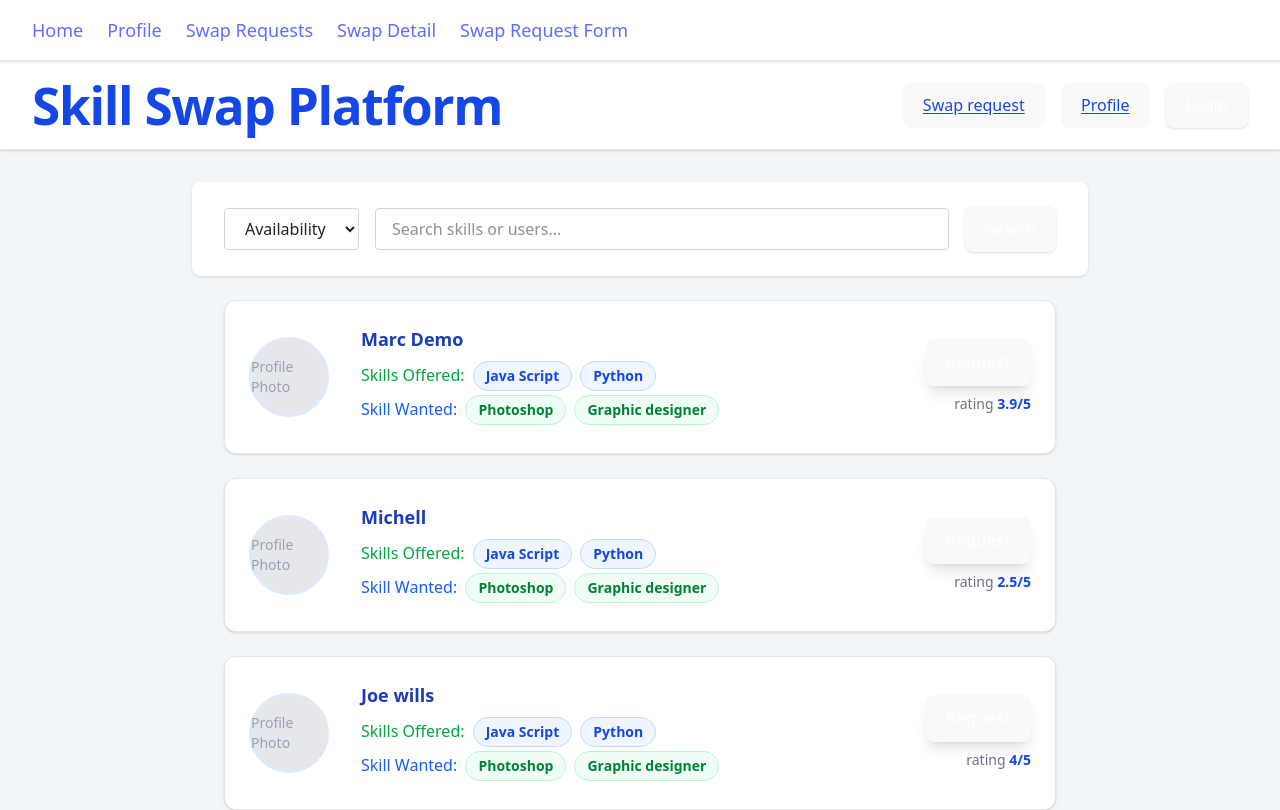
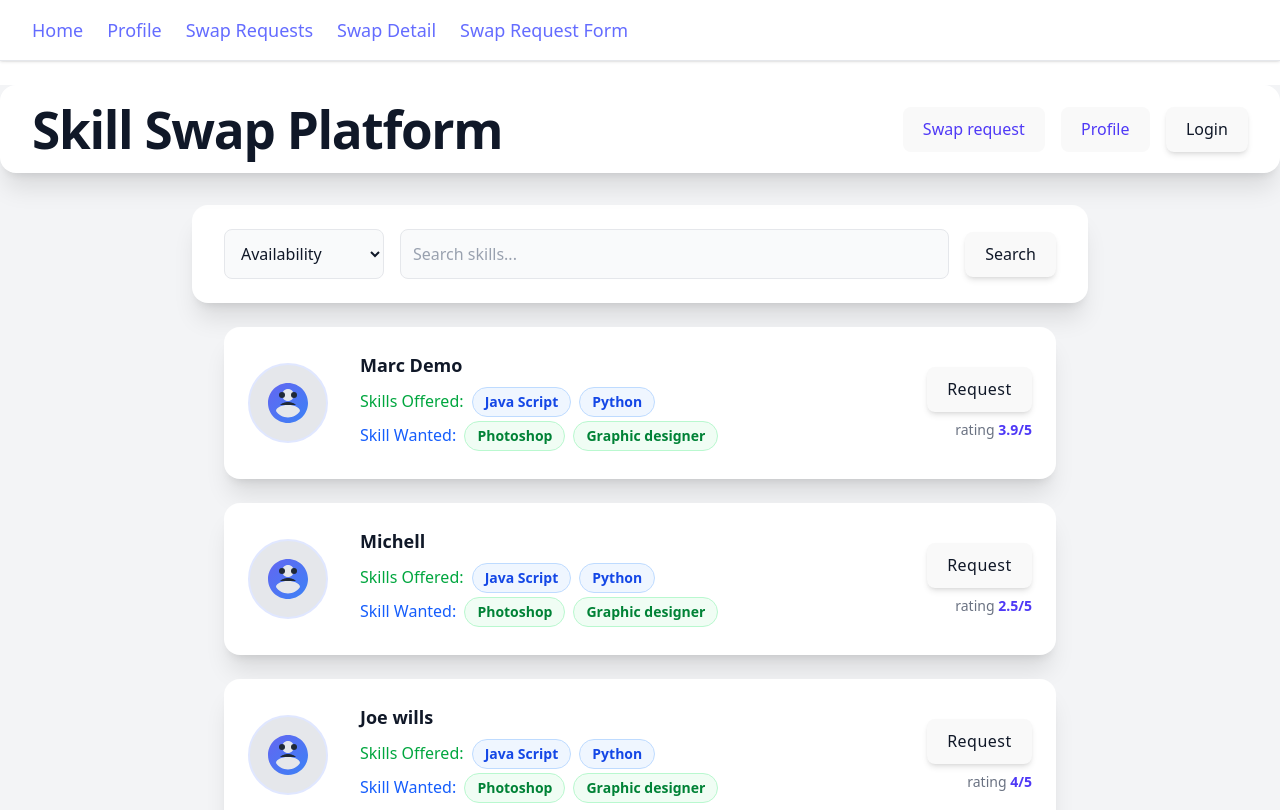
Before and after one commit to Sunny2307/Skillmate, a React (Vite) app in the folder client/: page / in a window 1280 px wide. Shown: the top 810 px of the page. Built offline with nearby package versions, Linux system fonts and the light colour scheme.

Commit message:
ui change

```diff
--- a/client/src/pages/Home.jsx
+++ b/client/src/pages/Home.jsx
@@ -34,28 +34,39 @@ function Home({ isAuthenticated, onLoginClick, onLogoutClick }) {
   const [search, setSearch] = React.useState('');
   const [availability, setAvailability] = React.useState('');
   const [page, setPage] = React.useState(1);
-  const users = mockUsers;
   const navigate = useNavigate();
 
+  // Filter users based on search input matching skillsOffered or skillsWanted
+  const filteredUsers = mockUsers.filter(user =>
+    user.skillsOffered.some(skill => skill.toLowerCase().includes(search.toLowerCase())) ||
+    user.skillsWanted.some(skill => skill.toLowerCase().includes(search.toLowerCase()))
+  );
+
   return (
-    <div className="min-h-screen bg-[#f3f6f8] text-[#222] font-sans">
+    <div className="min-h-screen bg-gray-100 text-gray-900 font-sans">
       {/* Header */}
-      <header className="flex justify-between items-center px-8 py-4 border-b border-gray-200 bg-white shadow-sm sticky top-0 z-10">
-        <h1 className="text-2xl font-bold text-blue-700 tracking-tight cursor-pointer" onClick={() => navigate('/')}>Skill Swap Platform</h1>
+      <header className="flex justify-between items-center px-8 py-4 bg-white rounded-2xl shadow-xl w-full mt-6 sticky top-0 z-10">
+        <h1 className="text-3xl font-extrabold text-gray-900 tracking-tight cursor-pointer" onClick={() => navigate('/')}>
+          Skill Swap Platform
+        </h1>
         <div className="flex gap-4 items-center">
-          <button onClick={() => navigate('/swap-requests')} className="text-blue-700 font-semibold underline underline-offset-2">Swap request</button>
-          <button onClick={() => navigate('/profile')} className="text-blue-700 font-semibold underline underline-offset-2">Profile</button>
+          <button onClick={() => navigate('/swap-requests')} className="text-indigo-600 font-semibold hover:text-indigo-800 transition-colors">
+            Swap request
+          </button>
+          <button onClick={() => navigate('/profile')} className="text-indigo-600 font-semibold hover:text-indigo-800 transition-colors">
+            Profile
+          </button>
           {isAuthenticated ? (
             <button
               onClick={onLogoutClick}
-              className="bg-blue-600 px-6 py-2 rounded text-white font-semibold shadow hover:bg-blue-700 transition"
+              className="px-6 py-3 bg-blue-600 text-gray-900 rounded-lg hover:bg-blue-500 hover:scale-105 disabled:opacity-50 disabled:cursor-not-allowed transition-all duration-300 font-bold shadow-md"
             >
               Logout
             </button>
           ) : (
             <button
               onClick={onLoginClick}
-              className="bg-blue-600 px-6 py-2 rounded text-white font-semibold shadow hover:bg-blue-700 transition"
+              className="px-6 py-3 bg-blue-600 text-gray-900 rounded-lg hover:bg-blue-500 hover:scale-105 disabled:opacity-50 disabled:cursor-not-allowed transition-all duration-300 font-bold shadow-md"
             >
               Login
             </button>
@@ -64,11 +75,12 @@ function Home({ isAuthenticated, onLoginClick, onLogoutClick }) {
       </header>
 
       {/* Filter/Search Bar */}
-      <div className="flex items-center gap-4 px-8 py-6 bg-white shadow rounded-lg max-w-4xl mx-auto mt-8 mb-6">
+      <div className="px-8 py-6 bg-white rounded-2xl shadow-xl max-w-4xl mx-auto mt-8 mb-6">
+        <div className="flex items-center gap-4">
           <select
             value={availability}
             onChange={e => setAvailability(e.target.value)}
-          className="border border-gray-300 rounded px-4 py-2 text-[#222] bg-white focus:ring-2 focus:ring-blue-200"
+            className="w-40 p-3 border border-gray-200 rounded-lg focus:ring-2 focus:ring-indigo-500 focus:border-indigo-500 transition-colors bg-gray-50 text-gray-900 placeholder-gray-400"
           >
             <option value="">Availability</option>
             <option value="available">Available</option>
@@ -76,25 +88,41 @@ function Home({ isAuthenticated, onLoginClick, onLogoutClick }) {
           </select>
           <input
             type="text"
-          placeholder="Search skills or users..."
+            placeholder="Search skills..."
             value={search}
             onChange={e => setSearch(e.target.value)}
-          className="border border-gray-300 rounded px-4 py-2 text-[#222] bg-white flex-1 focus:ring-2 focus:ring-blue-200"
+            className="w-full p-3 border border-gray-200 rounded-lg focus:ring-2 focus:ring-indigo-500 focus:border-indigo-500 transition-colors bg-gray-50 text-gray-900 placeholder-gray-400 flex-1 min-w-0"
           />
-        <button className="bg-blue-600 px-6 py-2 rounded text-white font-semibold shadow hover:bg-blue-700 transition">
+          <button className="px-6 py-3 bg-blue-600 text-gray-900 rounded-lg hover:bg-blue-500 hover:scale-105 transition-all duration-300 font-bold shadow-md">
             Search
           </button>
+        </div>
       </div>
 
       {/* User Cards */}
       <div className="px-8 space-y-6 max-w-4xl mx-auto">
-        {users.map(u => (
-          <div key={u.id} className="flex items-center bg-white rounded-xl p-6 border border-gray-200 shadow-sm hover:shadow-lg transition">
-            <div className="w-20 h-20 rounded-full bg-gray-200 flex items-center justify-center text-gray-400 text-lg mr-8 border-2 border-blue-100">
-              <span className="text-sm">Profile Photo</span>
+        {filteredUsers.length > 0 ? (
+          filteredUsers.map(u => (
+            <div key={u.id} className="flex items-center bg-white rounded-2xl p-6 shadow-xl transform transition-all hover:scale-105">
+              <div className="w-20 h-20 rounded-full bg-gray-200 flex items-center justify-center mr-8 border-2 border-indigo-100">
+                <svg xmlns="http://www.w3.org/2000/svg" className="h-12 w-12" viewBox="0 0 24 24">
+                  <defs>
+                    <linearGradient id="emojiGradient" x1="0%" y1="0%" x2="100%" y2="100%">
+                      <stop offset="0%" style={{ stopColor: '#6366F1', stopOpacity: 1 }} />
+                      <stop offset="100%" style={{ stopColor: '#3B82F6', stopOpacity: 1 }} />
+                    </linearGradient>
+                  </defs>
+                  <path
+                    fill="url(#emojiGradient)"
+                    d="M12 2C6.48 2 2 6.48 2 12s4.48 10 10 10 10-4.48 10-10S17.52 2 12 2zm0 3c1.66 0 3 1.34 3 3s-1.34 3-3 3-3-1.34-3-3 1.34-3 3-3zm0 14.2c-2.5 0-4.71-1.28-6-3.22.03-1.99 4-3.08 6-3.08s5.97 1.09 6 3.08c-1.29 1.94-3.5 3.22-6 3.22z"
+                  />
+                  <circle cx="9" cy="8" r="1.5" fill="#1F2937" />
+                  <circle cx="15" cy="8" r="1.5" fill="#1F2937" />
+                  <path fill="#1F2937" d="M8 13h8c-.55-.77-2.54-1.5-4-1.5s-3.45.73-4 1.5z" />
+                </svg>
               </div>
               <div className="flex-1">
-              <div className="text-lg font-bold mb-2 text-blue-800">{u.name}</div>
+                <div className="text-lg font-bold mb-2 text-gray-900">{u.name}</div>
                 <div className="mb-1">
                   <span className="text-green-600 font-medium">Skills Offered: </span>
                   {u.skillsOffered.map(skill => (
@@ -110,16 +138,19 @@ function Home({ isAuthenticated, onLoginClick, onLogoutClick }) {
               </div>
               <div className="flex flex-col items-end gap-2">
                 <button
-                className="bg-blue-700 hover:bg-blue-800 text-white px-8 py-3 rounded-lg font-bold shadow-lg text-lg transition border border-blue-700"
+                  className="px-6 py-3 bg-blue-600 text-gray-900 rounded-lg hover:bg-blue-500 hover:scale-105 transition-all duration-300 font-bold shadow-md"
                   style={{ letterSpacing: '0.5px' }}
                   onClick={() => navigate('/swap-detail')}
                 >
                   Request
                 </button>
-              <div className="text-gray-500 text-sm">rating <span className="font-bold text-blue-700">{u.rating}/5</span></div>
+                <div className="text-gray-500 text-sm">rating <span className="font-bold text-indigo-600">{u.rating}/5</span></div>
               </div>
             </div>
-        ))}
+          ))
+        ) : (
+          <div className="text-center text-gray-600">No users found with matching skills.</div>
+        )}
       </div>
 
       {/* Pagination */}
@@ -128,7 +159,7 @@ function Home({ isAuthenticated, onLoginClick, onLogoutClick }) {
           <button
             key={i + 1}
             onClick={() => setPage(i + 1)}
-            className={`px-3 py-1 rounded-full border border-gray-300 mx-1 font-semibold ${page === i + 1 ? 'bg-blue-600 text-white shadow' : 'bg-white text-blue-700 hover:bg-blue-50'}`}
+            className={`px-3 py-2 rounded-lg border border-gray-200 font-semibold ${page === i + 1 ? 'bg-blue-600 text-gray-900 shadow-md' : 'bg-gray-50 text-gray-900 hover:bg-blue-500 hover:text-gray-900'} transition-all duration-300`}
           >
             {i + 1}
           </button>
```
Lines whose indentation alone changed are shown as unchanged.
